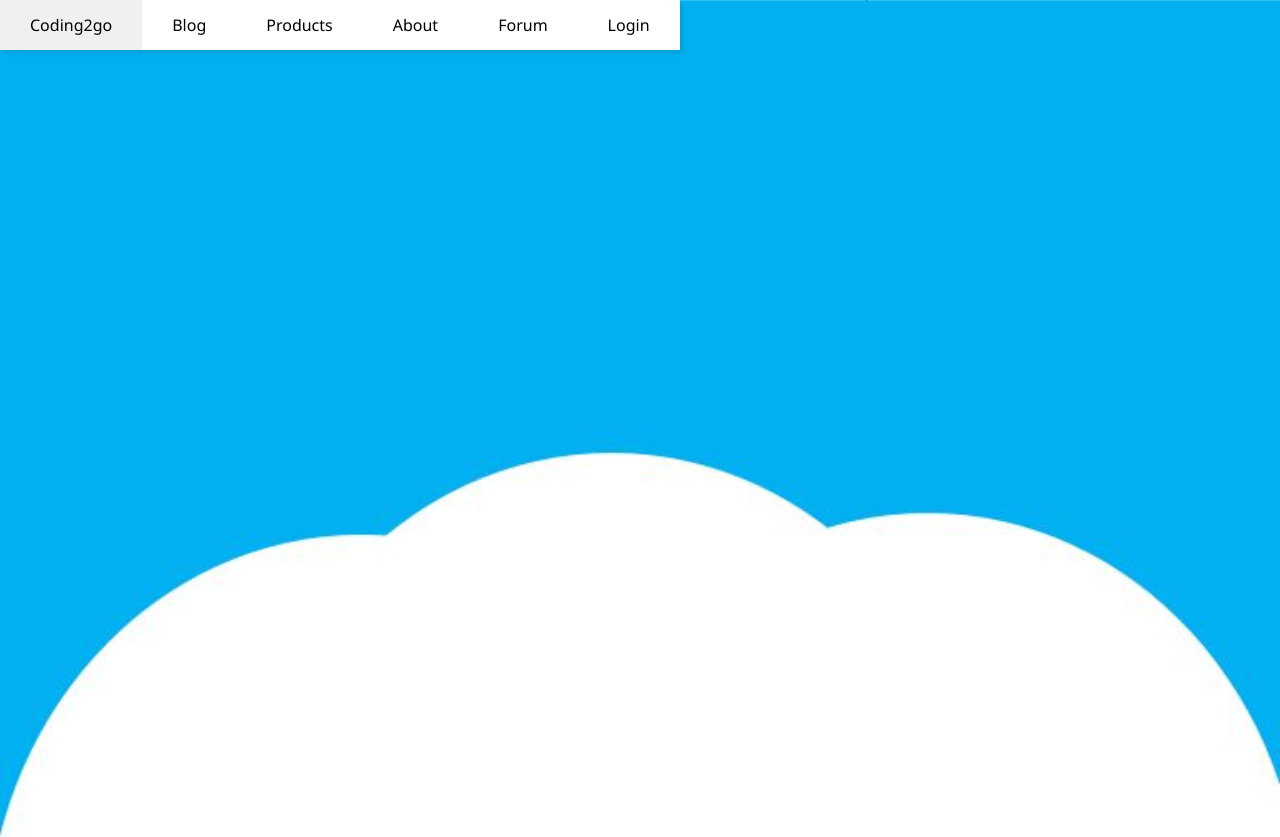
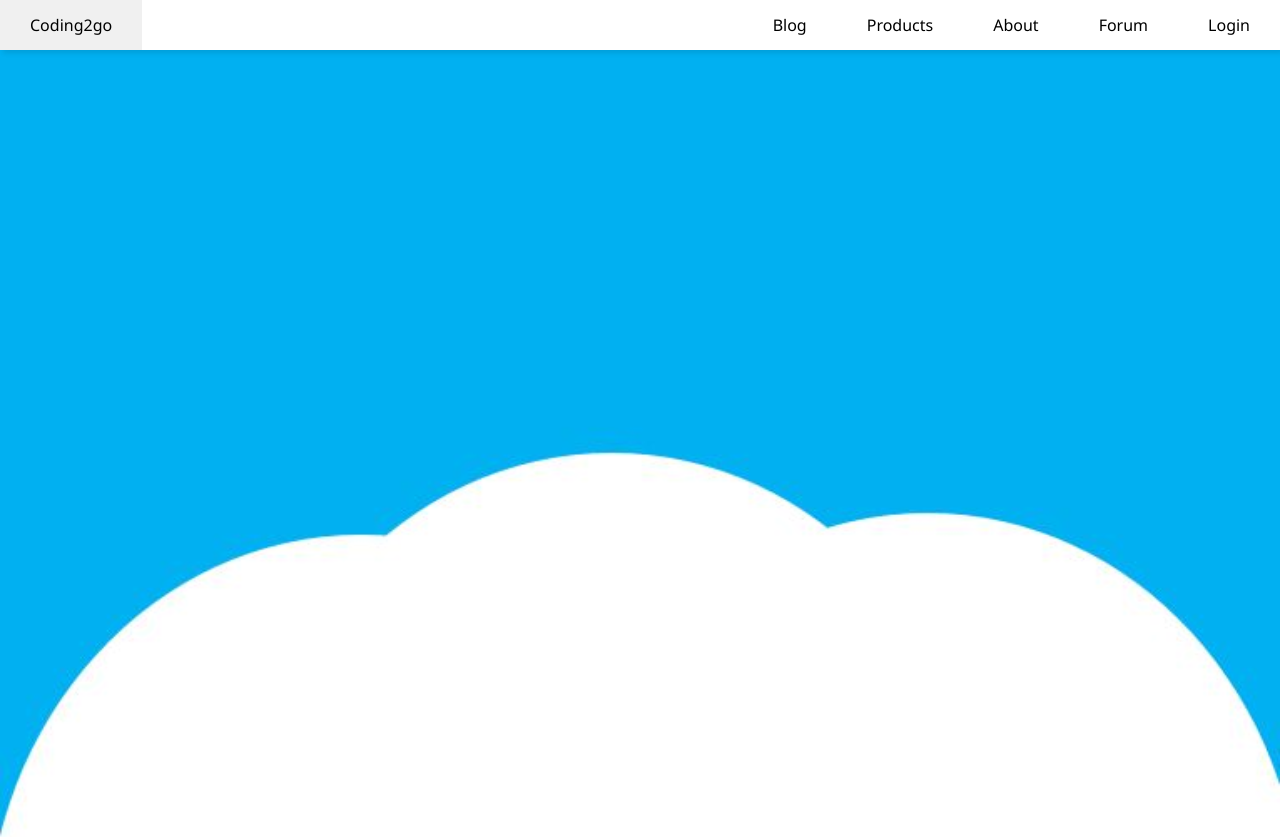
Before and after one commit to mfengr/mfengr.github.io, a plain HTML site: page index.html in a window 1280 px wide. Shown: the top 837 px of the page. Drawn offline with Linux system fonts and the light colour scheme.

Commit message:
Update styles.css

```diff
--- a/styles.css
+++ b/styles.css
@@ -18,7 +18,7 @@ nav {
     background-color: white;
     box-shadow: 3px 3px 5px rgba(0, 0, 0, 0.1);
 position: fixed;
-top:0;
+top:0;width:100%;
 
 }
 
```
